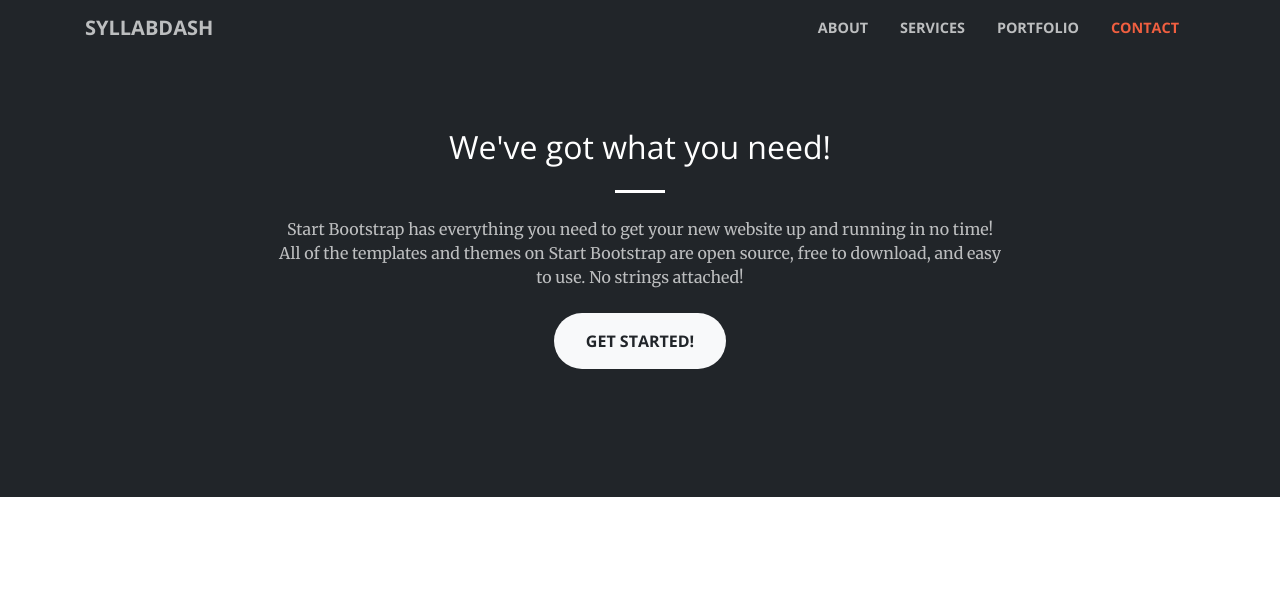
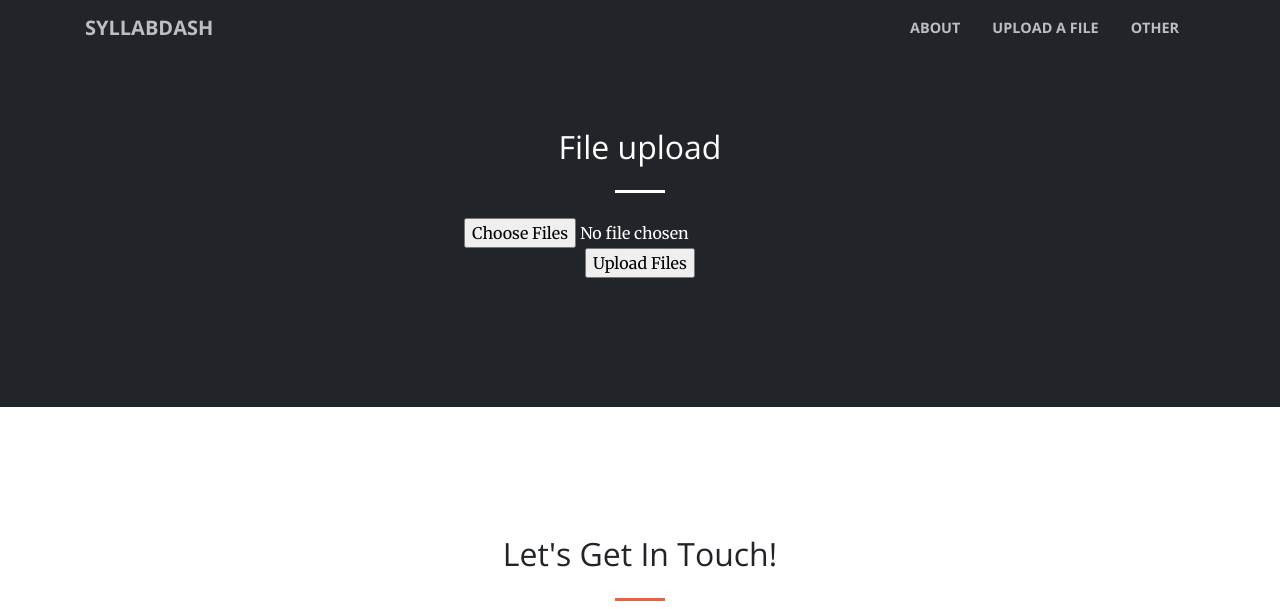
Before and after one commit to mpreyes/syllabDash, a Django app: page /syllab_dash/file_upload/ in a window 1280 px wide. Shown: the top 609 px of the page. Run offline with Django 3.2, Linux system fonts and the light colour scheme; some libraries are stand-ins or nearby versions.

Commit message:
started on getting navbar on all templates, fixed multiple file uploads

```diff
--- a/syllab_dash/templates/syllab_dash/file_upload.html
+++ b/syllab_dash/templates/syllab_dash/file_upload.html
@@ -81,6 +81,16 @@
     background-position: center center;
     background-size: cover;
   }
+
+     h1 {
+      font-size: 2em;
+      font-weight: bold;
+      color: #777777;
+      text-align: center
+    }
+    table {
+      margin: auto;
+    }
     </style>
 
 
@@ -91,7 +101,7 @@
     <!-- Navigation -->
     <nav class="navbar navbar-expand-lg navbar-light fixed-top" id="mainNav">
       <div class="container">
-        <a class="navbar-brand js-scroll-trigger" href="#page-top">SyllabDash</a>
+        <a class="navbar-brand js-scroll-trigger" href="{% url 'index' %} ">SyllabDash</a>
         <button class="navbar-toggler navbar-toggler-right" type="button" data-toggle="collapse" data-target="#navbarResponsive" aria-controls="navbarResponsive" aria-expanded="false" aria-label="Toggle navigation">
           <span class="navbar-toggler-icon"></span>
         </button>
@@ -101,14 +111,12 @@
               <a class="nav-link js-scroll-trigger" href="#about">About</a>
             </li>
             <li class="nav-item">
-              <a class="nav-link js-scroll-trigger" href="#services">Services</a>
+              <a class="nav-link js-scroll-trigger" href="#services">Upload a File</a>
             </li>
             <li class="nav-item">
-              <a class="nav-link js-scroll-trigger" href="#portfolio">Portfolio</a>
+              <a class="nav-link js-scroll-trigger" href="#portfolio">Other</a>
             </li>
-            <li class="nav-item">
-              <a class="nav-link js-scroll-trigger" href="#contact">Contact</a>
-            </li>
+
           </ul>
         </div>
       </div>
@@ -137,10 +145,22 @@
 
           <div class="row">
           <div class="col-lg-8 mx-auto text-center">
-            <h2 class="section-heading text-white">We've got what you need!</h2>
+            <h2 class="section-heading text-white">File upload</h2>
             <hr class="light my-4">
-            <p class="text-faded mb-4">Start Bootstrap has everything you need to get your new website up and running in no time! All of the templates and themes on Start Bootstrap are open source, free to download, and easy to use. No strings attached!</p>
-            <a class="btn btn-light btn-xl js-scroll-trigger" href="#services">Get Started!</a>
+              <table>
+              <tr>
+                <td>
+                  <form action="{{ request.build_absolute_uri }}" method="POST" enctype="multipart/form-data" >
+                  {% csrf_token %}
+                  <input type="file" name="file" multiple/>
+                    <br />
+
+                    <input type="submit" value="Upload Files" />
+                  </form>
+                </td>
+              </tr>
+            </table>
+
           </div>
         </div>
 
```
Also changed, not shown: syllab_dash/templates/syllab_dash/index.html (+2 -5 lines), syllab_dash/templates/syllab_dash/list_assignments.html (+136 -1 lines).
